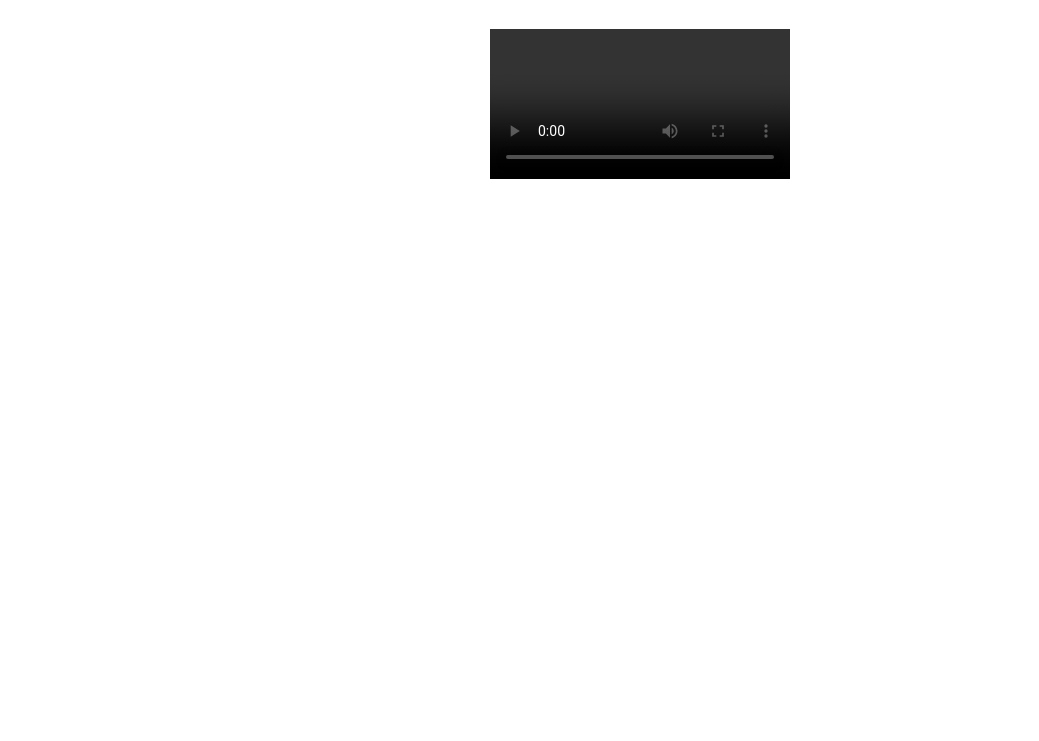
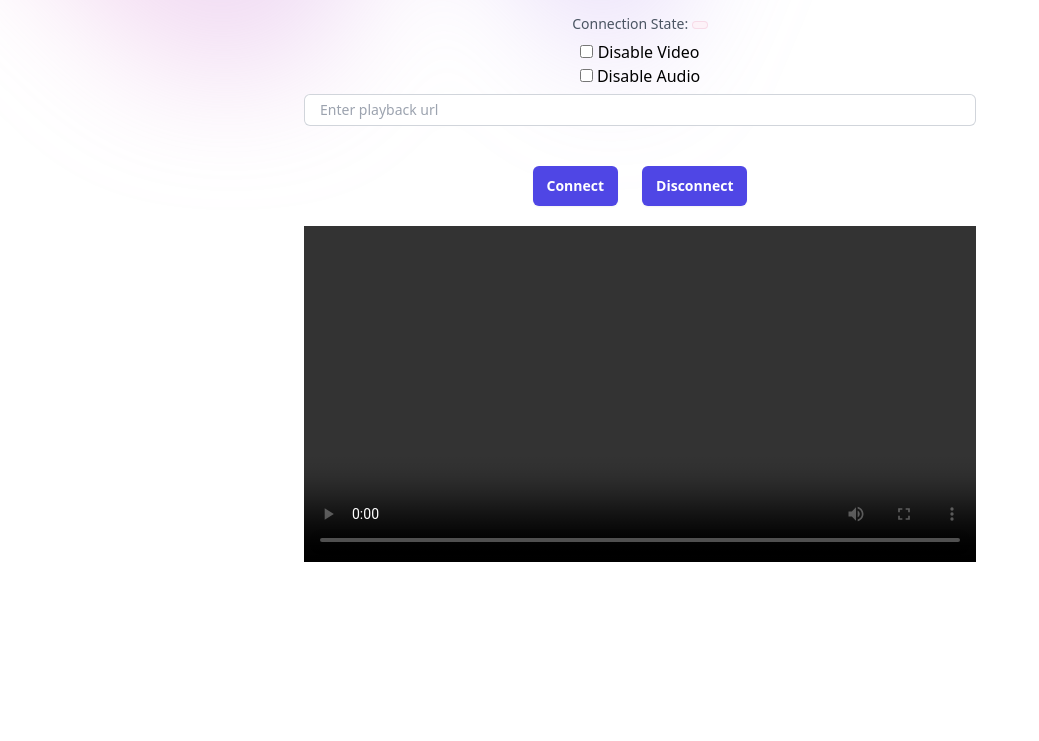
Before and after one commit to aidanbarrett/whep-player-demo, a website built with Vite: page index.html in a window 1280 px wide. Shown: the part 444-1185 px from the top of the page, without its empty margins (0-1039 px from the left). Before the commit the page ends 800 px from the top, so only its background shows below. Built offline with nearby package versions, Linux system fonts and the light colour scheme.

Commit message:
Update css styles

```diff
--- a/index.html
+++ b/index.html
@@ -1,12 +1,13 @@
-<!doctype html>
+<!DOCTYPE html>
 <html lang="en">
   <head>
     <meta charset="UTF-8" />
     <link rel="icon" type="image/svg+xml" href="/vite.svg" />
     <meta name="viewport" content="width=device-width, initial-scale=1.0" />
-    <title>WHEP Player</title>
+    <script src="https://cdn.tailwindcss.com"></script>
+    <title>Low Latency Streaming Demo</title>
   </head>
-  <body>
+  <body class="bg-white">
     <div id="app"></div>
     <script type="module" src="/src/main.ts"></script>
   </body>
--- a/src/main.ts
+++ b/src/main.ts
@@ -1,4 +1,4 @@
-import './style.css'
+// import './style.css'
 import WHEPClient from './WHEPClient.ts'
 
 const query = new URLSearchParams(window.location.search)
@@ -18,23 +18,97 @@ if (disableControls) {
     })
 } else {
     document.querySelector<HTMLDivElement>('#app')!.innerHTML = `
+    <div class="relative isolate px-6 pt-14 lg:px-8">
+    <div
+      class="absolute inset-x-0 -top-40 -z-10 transform-gpu overflow-hidden blur-3xl sm:-top-40"
+      aria-hidden="true"
+    >
+      <div
+        class="relative left-[calc(50%-11rem)] aspect-[1155/678] w-[36.125rem] -translate-x-1/2 rotate-[30deg] bg-gradient-to-tr from-[#ff80b5] to-[#9089fc] opacity-30 sm:left-[calc(50%-30rem)] sm:w-[72.1875rem]"
+        style="
+          clip-path: polygon(
+            74.1% 44.1%,
+            100% 61.6%,
+            97.5% 26.9%,
+            85.5% 0.1%,
+            80.7% 2%,
+            72.5% 32.5%,
+            60.2% 62.4%,
+            52.4% 68.1%,
+            47.5% 58.3%,
+            45.2% 34.5%,
+            27.5% 76.7%,
+            0.1% 64.9%,
+            17.9% 100%,
+            27.6% 76.8%,
+            76.1% 97.7%,
+            74.1% 44.1%
+          );
+        "
+      ></div>
+    </div>
+    <div class="mx-auto max-w-2xl py-12 xl:py-48">
+      <div class="text-center">
+        <h1 class="text-4xl font-bold tracking-tight text-gray-700 sm:text-6xl">
+          Low Latency Test Player
+        </h1>
+        <div class="hidden sm:mb-8 sm:flex sm:justify-center">
+          <div
+            class="relative rounded-full px-3 py-1 text-sm leading-6 text-gray-600 mt-5"
+          >
+            Enter a url below to preview a low latency stream
+          </div>
+        </div>
+        <div class="relative rounded-full px-3 py-1 text-sm leading-6 text-gray-600 mt-5">
+          Connection State: <span id="connection-state" class="inline-flex items-center rounded-md bg-pink-50 px-2 py-1 text-xs font-medium text-pink-700 ring-1 ring-inset ring-pink-700/10"></span>
+        </div>
         <div>
-            <h1>WHEP Test Page</h1>
-            <div>Connection State: <span id="connection-state"></span></div>
-            <div class="card">
-                <div>
-                <input id="disable-video" type="checkbox" />
-                <label for="disable-video">Disable Video</label><br>
-                <input id="disable-audio" type="checkbox" />
-                <label for="disable-audio">Disable Audio</label><br>
+          <div>
+            <input id="disable-video" type="checkbox"  />
+            <label for="disable-video">Disable Video</label><br />
+            <input id="disable-audio" type="checkbox" />
+            <label for="disable-audio">Disable Audio</label><br />
+          </div>
+          <div style="margin-top: 0.4rem">
+            <input
+              id="whep-input-text"
+              type="text"
+              placeholder="Enter playback url"
+              class="block w-full rounded-md border-0 py-1.5 pl-4 pr-20 text-gray-900 ring-1 ring-inset ring-gray-300 placeholder:text-gray-400 focus:ring-2 focus:ring-inset focus:ring-indigo-600 sm:text-sm"
+            />
+            <div class="mt-10 flex items-center justify-center gap-x-6">
+              <button
+                id="submit"
+                type="button"
+                class="rounded-md bg-indigo-600 px-3.5 py-2.5 text-sm font-semibold text-white shadow-sm hover:bg-indigo-500 focus-visible:outline focus-visible:outline-2 focus-visible:outline-offset-2 focus-visible:outline-indigo-600"
+              >
+                Connect
+              </button>
+              <button
+                id="disconnect"
+                type="button"
+                disabled
+                class="rounded-md bg-indigo-600 px-3.5 py-2.5 text-sm font-semibold text-white shadow-sm hover:bg-indigo-500 focus-visible:outline focus-visible:outline-2 focus-visible:outline-offset-2 focus-visible:outline-indigo-600 disabled:cursor-not-allowed disabled: hover:bg-indigo-600"
+              >
+                Disconnect
+              </button>
             </div>
-            <input id="whep-input-text" type="text" placeholder="Enter WHEP url" />
-              <button id="submit" type="button">Connect</button>
-              <button id="disconnect" type="button" disabled>Disconnect</button>
-            </div>
+          </div>
+        </div>
 
-            <video id="local-video" autoplay playsinline controls></video>
+        <div class="flex justify-center items-center">
+          <video
+            id="local-video"
+            autoplay
+            playsinline
+            controls
+            class="mt-5 w-full"
+          ></video>
         </div>
+      </div>
+    </div>
+  </div>
+
     `
 
     const input = document.querySelector<HTMLInputElement>('#whep-input-text')!
```
